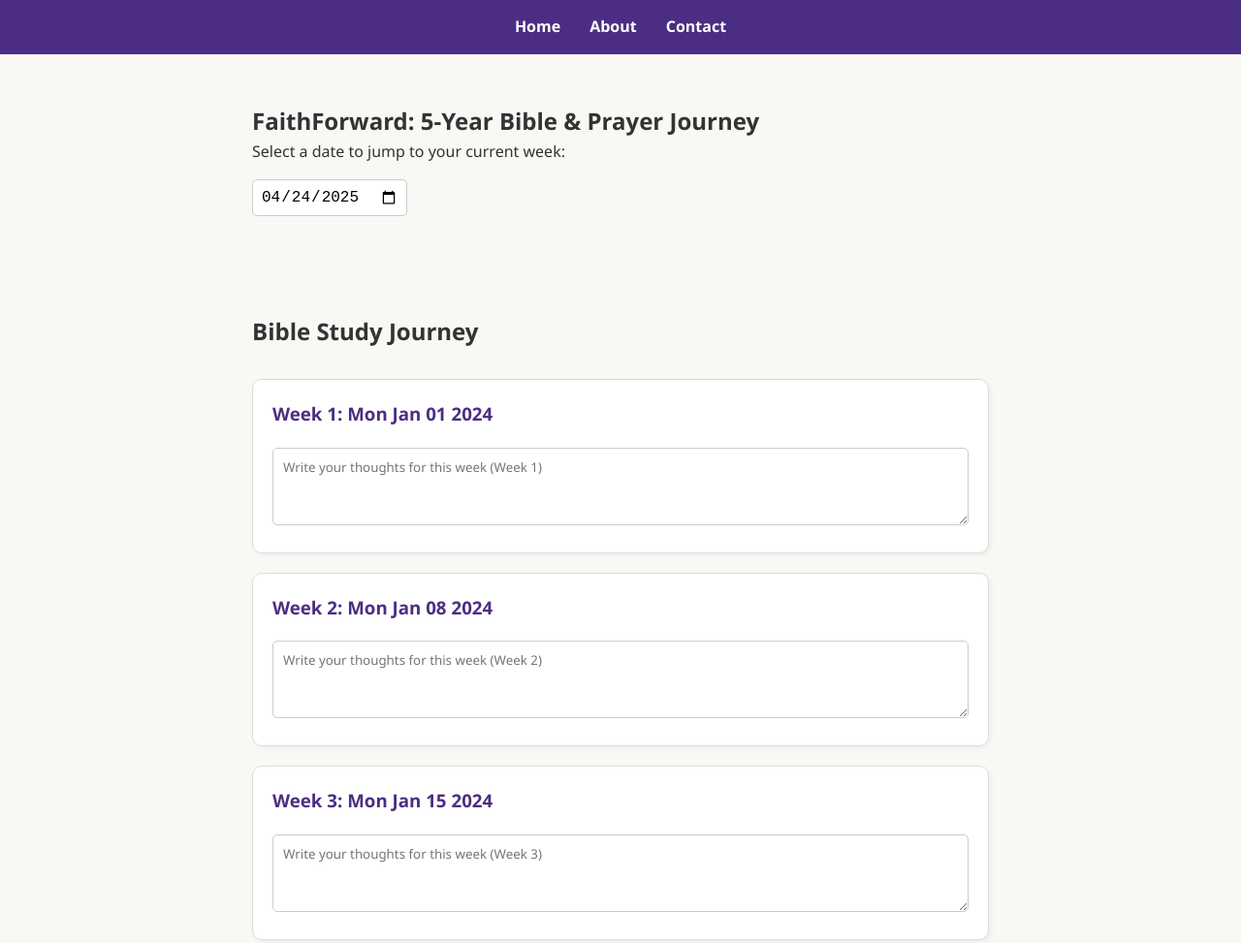
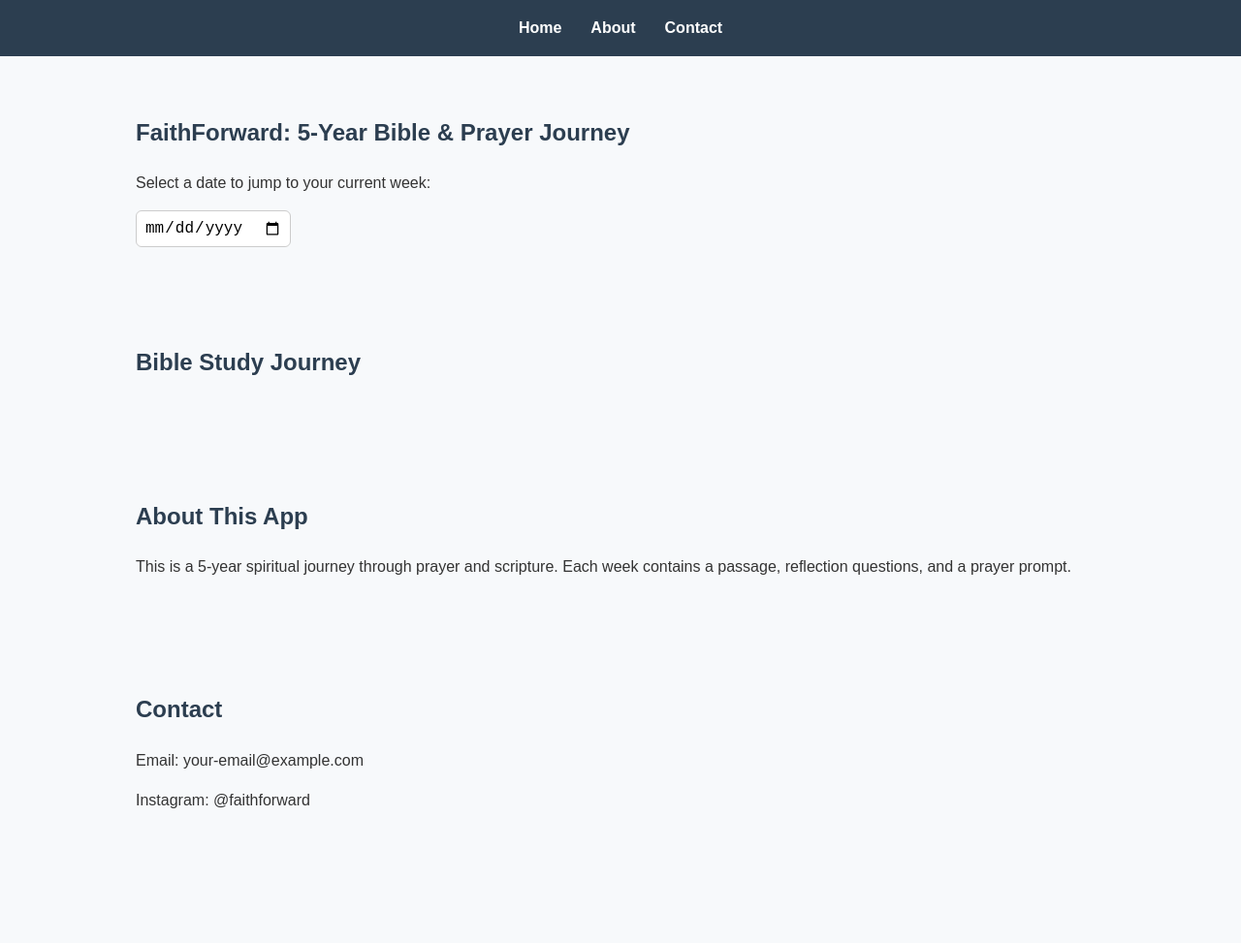
Before and after one commit to Abeltrust/faithforward, a plain HTML site: page index.html in a window 1280 px wide. Shown: the top 973 px of the page at 97% size. After the commit the page ends 895 px from the top, so only its background shows below. Drawn offline with Linux system fonts and the light colour scheme.

Commit message:
added features

```diff
--- a/index.html
+++ b/index.html
@@ -27,15 +27,13 @@
   <!-- Bible Study Weeks -->
   <section id="study" class="section">
     <h2>Bible Study Journey</h2>
-    <div id="weeksContainer">
-      <!-- JS will populate 260 weeks here -->
-    </div>
+    <div id="weeksContainer"></div>
   </section>
 
   <!-- About -->
   <section id="about" class="section">
     <h2>About This App</h2>
-    <p>This is a 5-year spiritual journey through prayer and scripture. Each week contains a passage, reflection questions, and a space to write your prayer.</p>
+    <p>This is a 5-year spiritual journey through prayer and scripture. Each week contains a passage, reflection questions, and a prayer prompt.</p>
   </section>
 
   <!-- Contact -->
--- a/script.js
+++ b/script.js
@@ -1,53 +1,89 @@
 document.addEventListener('DOMContentLoaded', function () {
-    const weeksContainer = document.getElementById('weeksContainer');
-    const datePicker = document.getElementById('datePicker');
+  const weeksContainer = document.getElementById('weeksContainer');
+  const startDate = new Date("2025-05-01");
+  const today = new Date();
 
-    // Define the start date (Year 1, Week 1 - January 1st)
-    const startDate = new Date('2024-01-01');  // Adjust for your specific start date
+  // Content pool
+  const topics = [
+    "Grace Abounds", "Spiritual Growth", "Overcoming Fear", "Faith in Action",
+    "Walking in Light", "Living by the Spirit", "Joyful Endurance", "God's Mercy",
+    "Power of Prayer", "Hope Eternal"
+  ];
+  const verses = [
+    "Galatians 5:22 - The fruit of the Spirit is love, joy...",
+    "John 3:16 - For God so loved the world...",
+    "Isaiah 41:10 - Fear not, for I am with you...",
+    "James 2:17 - Faith without action is dead.",
+    "1 John 1:7 - Walk in the light...",
+    "Romans 8:14 - Led by the Spirit of God...",
+    "Romans 5:3 - Rejoice in suffering...",
+    "Titus 3:5 - Saved not by works...",
+    "Philippians 4:6 - Do not be anxious...",
+    "1 Peter 1:3 - Living hope in Christ..."
+  ];
+  const questions = [
+    "How does this verse challenge your faith?",
+    "What does this verse mean to you today?",
+    "What fear is God calling you to release?",
+    "How can you apply this scripture in your life this week?",
+    "What is God saying to you through this verse?"
+  ];
+  const prayers = [
+    "Lift up your burdens and find peace in Him.",
+    "Ask for the strength to love others deeply.",
+    "Pray to trust in His presence in moments of fear.",
+    "Thank God for His unending grace and guidance.",
+    "Pray for boldness to live out your faith daily."
+  ];
 
-    // Function to generate 260 weeks of Bible study
-    function generateWeeks() {
-      for (let i = 0; i < 260; i++) {
-        const weekStart = new Date(startDate);
-        weekStart.setDate(weekStart.getDate() + (i * 7));  // Each week is 7 days apart
+  const weeks = [];
 
-        const weekCard = document.createElement('div');
-        weekCard.classList.add('week-card');
-        weekCard.id = `week-${i + 1}`;
+  // Generate 260 weeks
+  for (let i = 0; i < 260; i++) {
+    let date = new Date(startDate);
+    date.setDate(date.getDate() + (7 * i));
 
-        const weekNumber = document.createElement('h3');
-        weekNumber.innerText = `Week ${i + 1}: ${weekStart.toDateString()}`;
+    // Convert date to the required format (YYYY-MM-DD)
+    const formattedDate = date.toISOString().split("T")[0]; // "2025-05-01"
 
-        const reflectionArea = document.createElement('textarea');
-        reflectionArea.placeholder = `Write your thoughts for this week (Week ${i + 1})`;
+    weeks.push({
+      date: formattedDate, // Store the formatted date
+      topic: `Week ${i + 1}: ${topics[i % topics.length]}`,
+      verse: verses[i % verses.length],
+      question: questions[i % questions.length],
+      prayer: prayers[i % prayers.length],
+    });
+  }
 
-        weekCard.appendChild(weekNumber);
-        weekCard.appendChild(reflectionArea);
-        weeksContainer.appendChild(weekCard);
+  // Render visible weeks (today and earlier)
+  weeks.forEach((week, index) => {
+    const weekDate = new Date(week.date);
+    if (weekDate <= today) {
+      const card = document.createElement("div");
+      card.className = "week-card animate-fade-in";
+      card.id = `week-${index + 1}`;
+      card.innerHTML = `
+        <h3>${week.topic}</h3>
+        <p><strong>Date:</strong> ${week.date}</p>
+        <p><strong>Verse:</strong> ${week.verse}</p>
+        <p><strong>Reflection:</strong> ${week.question}</p>
+        <p><strong>Prayer:</strong> ${week.prayer}</p>
+      `;
+      weeksContainer.appendChild(card);
+    }
+  });
+
+  // Scroll to selected week
+  document.getElementById("datePicker").addEventListener("change", function () {
+    const selectedDate = new Date(this.value);
+    const selectedIndex = weeks.findIndex(
+      week => new Date(week.date).toDateString() === selectedDate.toDateString()
+    );
+    if (selectedIndex !== -1) {
+      const targetCard = document.getElementById(`week-${selectedIndex + 1}`);
+      if (targetCard) {
+        targetCard.scrollIntoView({ behavior: "smooth", block: "start" });
       }
     }
-
-    // Function to calculate the current week based on the selected date
-    function scrollToSelectedWeek() {
-      const selectedDate = new Date(datePicker.value);
-      if (selectedDate) {
-        const diffInTime = selectedDate - startDate;
-        const selectedWeekIndex = Math.floor(diffInTime / (1000 * 3600 * 24 * 7));  // Convert time difference to weeks
-
-        if (selectedWeekIndex >= 0 && selectedWeekIndex < 260) {
-          const targetWeek = document.getElementById(`week-${selectedWeekIndex + 1}`);
-          if (targetWeek) {
-            targetWeek.scrollIntoView({ behavior: 'smooth' });
-          }
-        }
-      }
-    }
-
-    // Event listener for date selection
-    datePicker.addEventListener('change', scrollToSelectedWeek);
-
-    // Initial setup
-    generateWeeks();
-    datePicker.value = new Date().toISOString().split('T')[0];  // Default to today's date
-    scrollToSelectedWeek();
   });
+});
--- a/style.css
+++ b/style.css
@@ -1,34 +1,27 @@
-/* Reset and base styles */
-* {
+body {
+  font-family: Arial, sans-serif;
+  background: #f7f9fb;
   margin: 0;
   padding: 0;
-    box-sizing: border-box;
+  color: #333;
+  line-height: 1.6;
 }
 
-  body {
-    font-family: 'Segoe UI', sans-serif;
-    background: #f9f8f5;
-    color: #333;
-    line-height: 1.6;
-    padding-bottom: 50px;
-  }
-
-  /* Navigation bar */
 nav {
-    background: #4b2e83;
-    color: white;
-    padding: 15px 0;
-    text-align: center;
-    position: sticky;
-    top: 0;
-    z-index: 999;
+  background: #2c3e50;
+  padding: 1rem;
 }
 
 nav ul {
   list-style: none;
   display: flex;
   justify-content: center;
-    gap: 30px;
+  margin: 0;
+  padding: 0;
+}
+
+nav ul li {
+  margin: 0 15px;
 }
 
 nav a {
@@ -37,52 +30,44 @@
   font-weight: bold;
 }
 
-  nav a:hover {
-    text-decoration: underline;
-  }
-
-  /* Sections */
 .section {
-    padding: 50px 20px;
-    max-width: 800px;
+  padding: 40px 20px;
+  max-width: 1000px;
   margin: auto;
 }
 
-  /* Input */
 input[type="date"] {
-    margin-top: 15px;
   padding: 8px;
   font-size: 1rem;
-    border-radius: 5px;
+  border-radius: 6px;
   border: 1px solid #ccc;
-  }
-
-  /* Study section */
-  #weeksContainer {
-    margin-top: 30px;
 }
 
 .week-card {
   background: white;
-    border: 1px solid #ddd;
+  border-left: 5px solid #2ecc71;
+  padding: 20px;
+  margin: 20px 0;
   border-radius: 10px;
-    padding: 20px;
-    margin-bottom: 20px;
-    box-shadow: 2px 2px 5px rgba(0,0,0,0.05);
+  box-shadow: 0 4px 10px rgba(0, 0, 0, 0.06);
+  transition: transform 0.2s ease-in-out, box-shadow 0.3s ease;
 }
 
-  .week-card h3 {
-    color: #4b2e83;
-    margin-bottom: 10px;
+.week-card:hover {
+  transform: translateY(-5px);
+  box-shadow: 0 8px 20px rgba(0, 0, 0, 0.1);
 }
 
-  textarea {
-    width: 100%;
-    height: 80px;
-    padding: 10px;
-    margin-top: 10px;
-    font-family: inherit;
-    border: 1px solid #ccc;
-    border-radius: 5px;
-    resize: vertical;
+.animate-fade-in {
+  animation: fadeIn 1s ease forwards;
+  opacity: 0;
 }
+
+@keyframes fadeIn {
+  from { opacity: 0; transform: translateY(15px); }
+  to { opacity: 1; transform: translateY(0); }
+}
+
+h1, h2 {
+  color: #2c3e50;
+}
```
Lines whose indentation alone changed are shown as unchanged.
